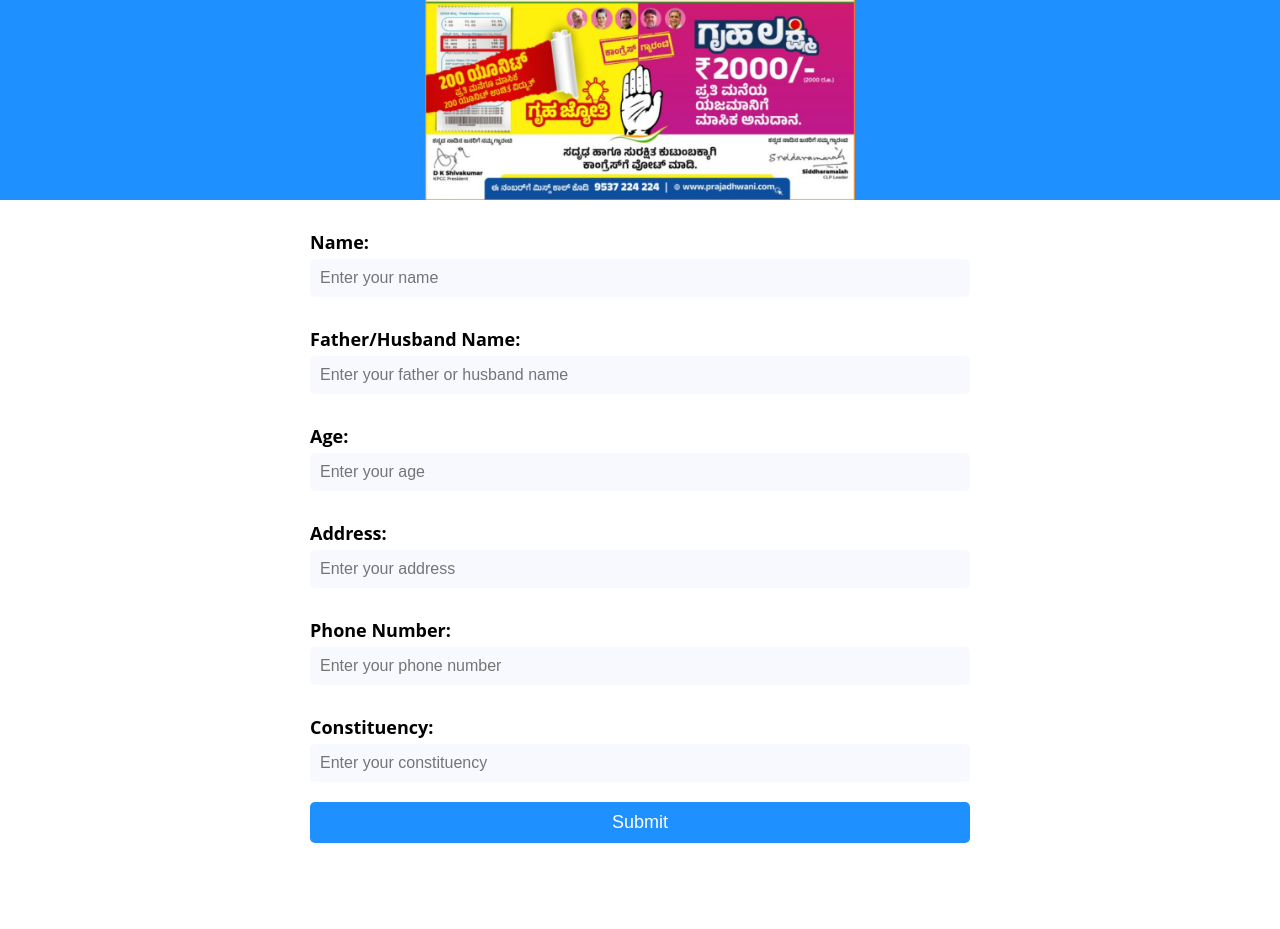
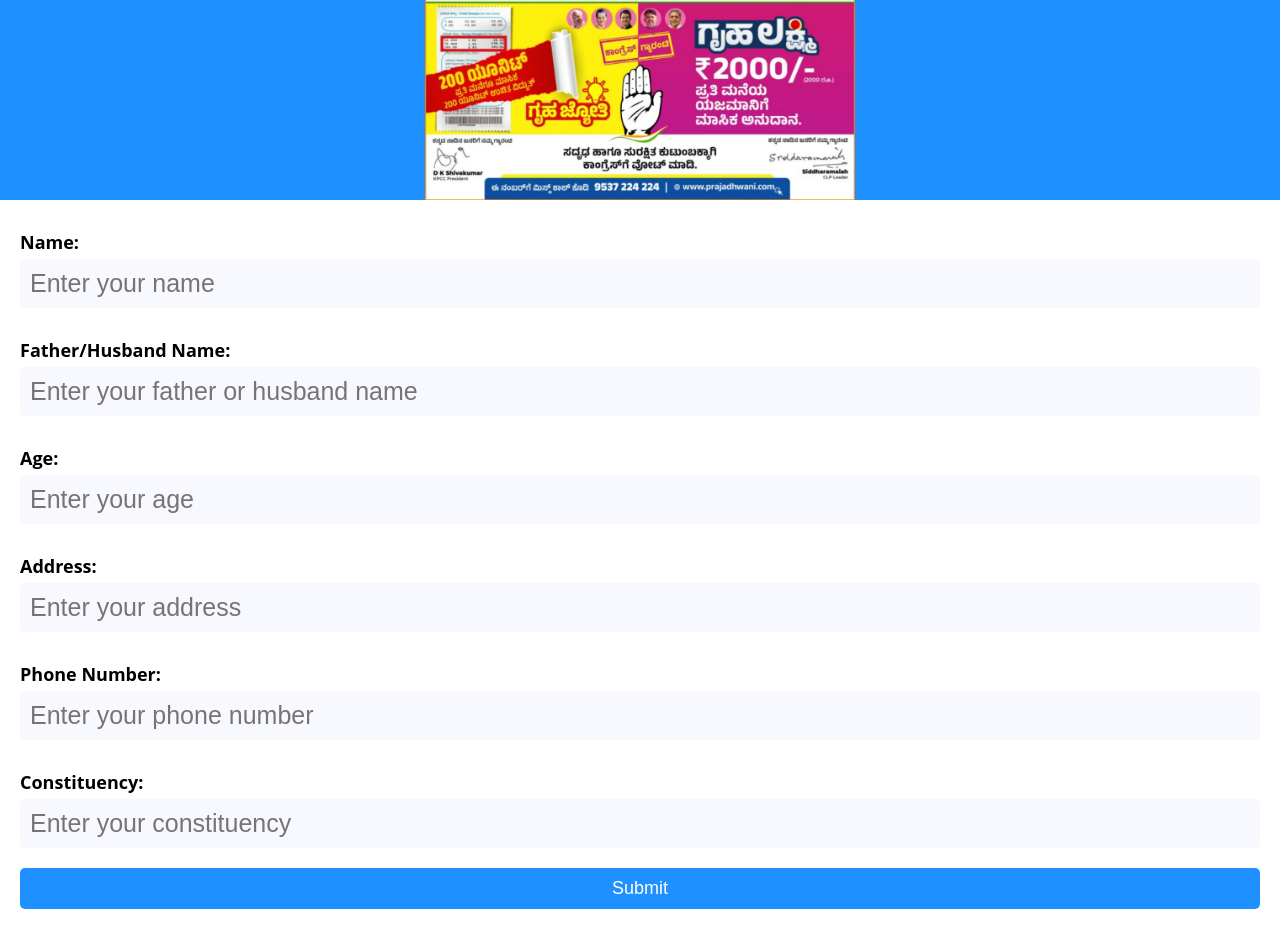
Before and after one commit to isyedmud/gruhlaxmi, a plain HTML site: page Index.html in a window 1280 px wide. Before the commit the page ends 863 px from the top, so only its background shows below. Drawn offline with Linux system fonts and the light colour scheme.

Commit message:
Update style.css

```diff
--- a/style.css
+++ b/style.css
@@ -11,7 +11,6 @@
 }
 
 .container {
-  max-width: 700px;
   margin: 0 auto;
   padding: 20px;
 }
@@ -45,7 +44,7 @@
 
 input[type="text"], input[type="number"], input[type="tel"] {
   padding: 10px;
-  font-size: 16px;
+  font-size: 25px;
   border: none;
   border-radius: 5px;
   margin-bottom: 20px;
```
